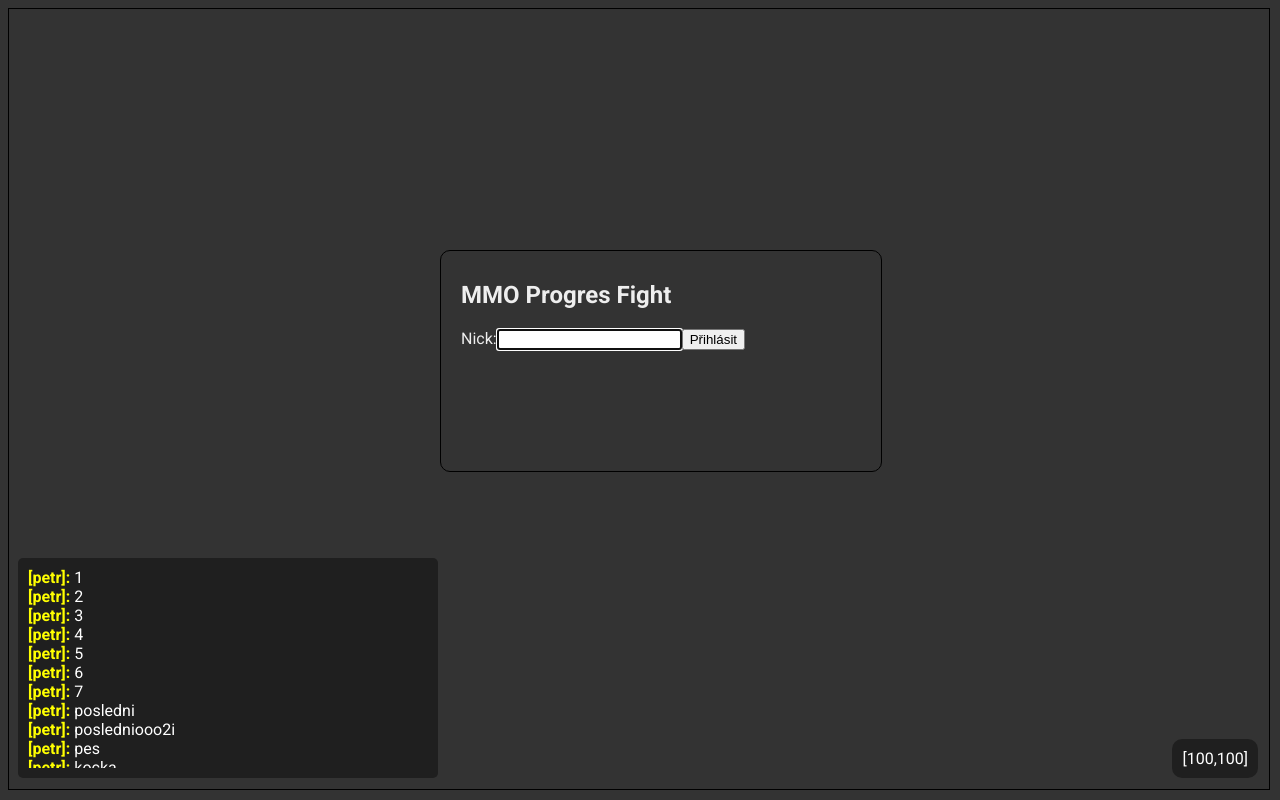
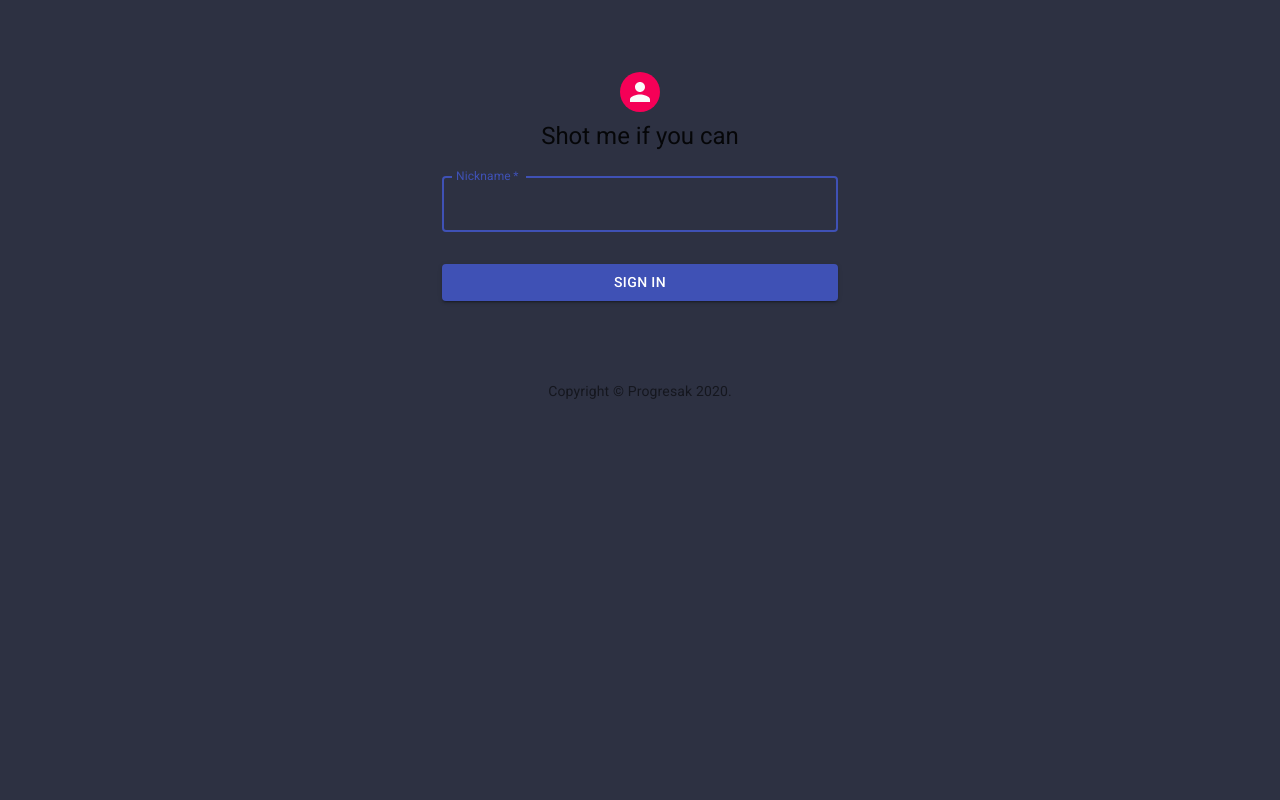
Before and after one commit to progresak/nodegame, a React app in the folder packages/frontend/: page / in a window 1280 px wide. Built offline with nearby package versions, Linux system fonts and the light colour scheme; no server answers; the HTML template or start-up script is replaced by a standard one.

Commit message:
new signIn page, removed a few jQuery lines, reformat

```diff
--- a/packages/frontend/js/app.js
+++ b/packages/frontend/js/app.js
@@ -2,17 +2,9 @@ const socket = io('http://localhost:8888');
 // const socket = io('https://backend-mmo.herokuapp.com/');
 window.socket = socket;
 
-$(document).ready(() => {
-    const gameDiv = $('#gameDiv');
-    const signDiv = $('#signDiv');
-    const signDivUsername = $('#signDiv-username');
-    const signDivPassword = $('#signDiv-password').hide();
-    const signDivSignUp = $('#signDiv-up').hide();
-
-    signDivUsername.focus();
-
-    const chatForm = $('#chat-form');
-    // scroll to bottom
+window.playGame = () => {
+    const ctx = $('#ctx')[0].getContext('2d');
+    const ctxUi = $('#ctx-ui')[0].getContext('2d');
 
     // /////////////////////////////////////
     // * PREPARED FOR MAGIC CAMERA * //
@@ -22,22 +14,15 @@ $(document).ready(() => {
         changeMap();
     });
 
-    signDivSignUp.click(() => {
-        socket.emit('signUp', {
-            username: signDivUsername.val(),
-            password: signDivPassword.val()
-        });
-    });
+    // signDivSignUp.click(() => {
+    //     socket.emit('signUp', {
+    //         username: signDivUsername.val(),
+    //         password: signDivPassword.val()
+    //     });
+    // });
 
     const area = $('#message-area');
-    socket.on('signInResponse', data => {
-        if (data.success) {
-            signDiv.hide();
-            gameDiv.show();
-        } else {
-            area.html('Neplatné přihlášení');
-        }
-    });
+
     socket.on('signUpResponse', data => {
         if (data.success) {
             area.html('Registrace proběhla úspěšně');
@@ -46,7 +31,14 @@ $(document).ready(() => {
         }
     });
     // Game
-
+    socket.on('signInResponse', data => {
+        if (data.success) {
+            // signDiv.hide();
+            // gameDiv.show();
+        } else {
+            area.html('Neplatné přihlášení');
+        }
+    });
     const Img = {};
     Img.player = new Image();
     Img.player.src = './img/avatar.png';
@@ -59,9 +51,7 @@ $(document).ready(() => {
     Img.map.wow.src = './img/map.jpg';
     Img.map.field = new Image();
     Img.map.field.src = './img/field.jpg';
-
-    const ctx = document.getElementById('ctx').getContext('2d');
-    const ctxUi = document.getElementById('ctx-ui').getContext('2d');
+    // }
     let WIDTH;
     let HEIGHT;
     const setDimension = function(w, h) {
@@ -339,7 +329,7 @@ $(document).ready(() => {
 
     let attackActive = false;
     document.onkeydown = function(event) {
-        if (!chatForm.is(':visible')) {
+        if (!$('#chat-form').is(':visible')) {
             if (event.keyCode === 68) {
                 // d
                 socket.emit('keyPress', {
@@ -365,7 +355,7 @@ $(document).ready(() => {
                 // w
                 socket.emit('keyPress', {
                     inputId: 'up',
-                    state: true,
+                    state: true
                 });
             }
             if (event.keyCode === 32) {
@@ -443,4 +433,4 @@ $(document).ready(() => {
             });
         }
     };
-});
+};
--- a/packages/frontend/src/App.tsx
+++ b/packages/frontend/src/App.tsx
@@ -8,7 +8,6 @@ import Content from './Content';
 
 const GlobalStyle = createGlobalStyle`
     body {
-      background: #333;
       font-family: 'Roboto', sans-serif;
     }
 `;
--- a/packages/frontend/src/Content.tsx
+++ b/packages/frontend/src/Content.tsx
@@ -1,16 +1,43 @@
 import React from 'react';
 import Playfield from './components/Playfield';
 import Interface from './components/Interface';
-import OldSignIn from './components/OldSignIn';
+import SignIn from './components/views/SignIn';
+import styled from 'styled-components';
+import { RootState } from './reducer';
+import { connect } from 'react-redux';
+import { isAuthenticated } from './ducks/App/selectors';
 
-const Content: React.FC = () => (
-    <>
-        <OldSignIn />
-        <div id={'gameDiv'}>
+interface ContentProps {
+    signedIn: boolean;
+}
+const Content: React.FC<ContentProps> = ({ signedIn }) => (
+    <AllWrapper>
+        {!signedIn ? <SignIn /> : null}
+
+        <div hidden={!signedIn} id={'gameDiv'}>
             <Playfield />
             <Interface />
         </div>
-    </>
+    </AllWrapper>
 );
 
-export default Content;
+const AllWrapper = styled.div`
+    width: 100%;
+    height: 100%;
+    background: #2D3142;
+    position: fixed;
+    top: 0;
+    left:0;
+`;
+
+const mapStateToProps = (state: RootState) => {
+    return {
+        signedIn: isAuthenticated(state)
+    };
+};
+
+interface StateProps {
+    signedIn: boolean;
+}
+
+export default connect<StateProps, {}, {}, RootState>(mapStateToProps)(Content);
--- a/packages/frontend/src/components/Chat/Chat.tsx
+++ b/packages/frontend/src/components/Chat/Chat.tsx
@@ -15,7 +15,6 @@ interface ChatProps {
     sendMessageToServer: (message: string) => void;
     sendPrivateMessage: (message: string, username: string) => void;
     addMessage: (args: { player: string; message: string }) => void;
-    addSystemMessage: (args: { message: string }) => void;
     messages: Array<Message>;
 }
 
@@ -24,7 +23,6 @@ const Chat: React.FC<ChatProps> = ({
     sendMessageToServer,
     sendPrivateMessage,
     addMessage,
-    addSystemMessage,
     messages
 }) => {
     const [active, updateActive] = useState(false);
@@ -44,10 +42,7 @@ const Chat: React.FC<ChatProps> = ({
         window.socket.on('addToChat', (data: { player: string; message: string }) => {
             addMessage(data);
         });
-        // @ts-ignore
-        window.socket.on('signInResponse', (data: { player: string; message: string }) => {
-            addSystemMessage({ message: 'Welcome on the server' });
-        });
+
         document.addEventListener('keydown', enterCallback, false);
 
         return () => {
@@ -56,7 +51,9 @@ const Chat: React.FC<ChatProps> = ({
     }, []);
 
     const scrollToBottom = () => {
-        wrapperElement.current.scrollIntoView({ behavior: 'smooth' });
+        if (wrapperElement && wrapperElement.current) {
+            wrapperElement.current.scrollIntoView({ behavior: 'smooth' });
+        }
     };
 
     useEffect(scrollToBottom, [messages]);
--- a/packages/frontend/src/components/Chat/connect.ts
+++ b/packages/frontend/src/components/Chat/connect.ts
@@ -1,6 +1,6 @@
 import { connect } from 'react-redux';
 import { getAllMessages } from '../../ducks/App/selectors';
-import { addMessage, addSystemMessage, sendMessageToServer, sendPrivateMessage } from '../../ducks/App/actions';
+import { addMessage, sendMessageToServer, sendPrivateMessage } from '../../ducks/App/actions';
 import { RootState } from '../../reducer';
 import { Message } from '../../ducks/App/reducer';
 
@@ -18,8 +18,8 @@ const mapDispatchToProps = {
     sendMessageToServer,
     sendPrivateMessage,
     addMessage,
-    addSystemMessage
 };
+
 const mapStateToProps = (state: RootState) => ({
     messages: getAllMessages(state)
 });
--- a/packages/frontend/src/components/Chat/styles.tsx
+++ b/packages/frontend/src/components/Chat/styles.tsx
@@ -14,8 +14,8 @@ export const MessagesContent = styled.div`
 
 export const ChatWrapperElement = styled.div`
     position: absolute;
-    left: 10px;
-    bottom: 10px;
+    left: 16px;
+    bottom: 16px;
     width: 400px;
     > p > b {
         color: yellow;
@@ -31,7 +31,7 @@ export const MessagesWrapper = styled.div`
     background: rgba(0, 0, 0, 0.4);
     padding: 10px;
     display: flex;
-    flex:1;
+    flex: 1;
     flex-direction: column;
     height: 100%;
 `;
--- a/packages/frontend/src/components/Interface.tsx
+++ b/packages/frontend/src/components/Interface.tsx
@@ -14,10 +14,12 @@ const Interface = () => (
 export default Interface;
 
 const InterfaceWrapper = styled.div`
+    z-index: -1;
     position: absolute;
-    top: 8px;
-    left: 8px;
+    // top: 8px;
+    // left: 8px;
 `;
+
 const PositionElement = styled.div`
     position: absolute;
     bottom: 10px;
--- a/packages/frontend/src/components/OldSignIn.tsx
+++ /dev/null
@@ -1,86 +0,0 @@
-import React, { useEffect, useState } from 'react';
-import { connect } from 'react-redux';
-import { signIn } from '../ducks/App/actions';
-import { RootState } from '../reducer';
-import styled from 'styled-components';
-
-interface OldSignInProps {
-    signedIn: boolean;
-    signIn: (credentials: { username: string; password: string }) => void;
-}
-
-const OldSignIn: React.FC<OldSignInProps> = ({ signedIn, signIn }) => {
-    // useEffect(() => {
-    //     window.setTimeout(() => {
-    //         signIn({ username: 'Progres', password: '' });
-    //     }, 400);
-    // }, []);
-    if (signedIn) {
-        return null;
-    }
-    const [username, setUsername] = useState('');
-
-    const handleUsernameChange = (e: React.ChangeEvent<HTMLInputElement>) =>
-        setUsername(e.currentTarget.value);
-
-    const onFormSubmit = (e: React.FormEvent) => {
-        signIn({ username, password: '' });
-        e.preventDefault();
-    };
-
-    return (
-        <SignInWrapper id="signDiv">
-            <h2>MMO Progres Fight</h2>
-            <form id="signForm" onSubmit={onFormSubmit}>
-                <label htmlFor="signDiv-username">Nick:</label>
-                <input
-                    onChange={handleUsernameChange}
-                    className="form-control"
-                    id="signDiv-username"
-                />
-                <input
-                    type="submit"
-                    className="btn btn-success"
-                    id="signDiv-in"
-                    value="Přihlásit"
-                />
-            </form>
-
-            <span className="color-info" id="message-area" />
-        </SignInWrapper>
-    );
-};
-
-const SignInWrapper = styled.div`
-    width: 400px;
-    min-height: 200px;
-    position: absolute;
-    left: 50%;
-    top: 50%;
-    margin-left: -200px;
-    margin-top: -150px;
-    border: 1px solid black;
-    border-radius: 10px;
-    padding: 10px 20px;
-    background: #333;
-    color: #eee;
-    z-index: 9999;
-`;
-
-const mapStateToProps = (state: RootState) => {
-    return {
-        signedIn: state.app.authenticated
-    };
-};
-
-interface StateProps {
-    signedIn: boolean;
-}
-
-interface DispatchProps {
-    signIn: (credentials: { username: string; password: string }) => void;
-}
-
-export default connect<StateProps, DispatchProps, {}, RootState>(mapStateToProps, { signIn })(
-    OldSignIn
-);
--- a/packages/frontend/src/components/Playfield.tsx
+++ b/packages/frontend/src/components/Playfield.tsx
@@ -1,11 +1,15 @@
-import React from 'react';
+import React, { useEffect } from 'react';
 import styled from 'styled-components';
 
 const Playfield = () => {
+    useEffect(() => {
+        // @ts-ignore
+        window.playGame();
+    }, []);
     return (
         <>
+            <CanvasElement id="ctx-ui" />
             <CanvasElement id="ctx" />
-            <CanvasElement id="ctx-ui" />
         </>
     );
 };
@@ -14,6 +18,8 @@ const CanvasElement = styled.canvas`
     position: absolute;
     top: 8px;
     left: 8px;
+    z-index: -1;
+
     border: 1px solid black;
 `;
 
--- a/packages/frontend/src/components/views/SignIn.tsx
+++ b/packages/frontend/src/components/views/SignIn.tsx
@@ -1,17 +1,16 @@
-import React from 'react';
+import React, { useEffect, useState } from 'react';
 import Avatar from '@material-ui/core/Avatar';
 import Button from '@material-ui/core/Button';
 import CssBaseline from '@material-ui/core/CssBaseline';
 import TextField from '@material-ui/core/TextField';
-import FormControlLabel from '@material-ui/core/FormControlLabel';
-import Checkbox from '@material-ui/core/Checkbox';
 import Link from '@material-ui/core/Link';
-import Grid from '@material-ui/core/Grid';
 import Box from '@material-ui/core/Box';
-// import LockOutlinedIcon from '@material-ui/icons/LockOutlined';
 import Typography from '@material-ui/core/Typography';
 import { makeStyles } from '@material-ui/core/styles';
 import Container from '@material-ui/core/Container';
+import { RootState } from '../../reducer';
+import { connect } from 'react-redux';
+import { addSystemMessage, signIn, signInSuccessfull } from '../../ducks/App/actions';
 
 function Copyright() {
     return (
@@ -24,6 +23,13 @@ function Copyright() {
             {'.'}
         </Typography>
     );
+}
+
+interface SignInProps {
+    signedIn: boolean;
+    signIn: (credentials: { username: string; password: string }) => void;
+    signInSuccessfull: () => void;
+    addSystemMessage: (args: { message: string }) => void;
 }
 
 const useStyles = makeStyles(theme => ({
@@ -41,35 +47,72 @@ const useStyles = makeStyles(theme => ({
         width: '100%', // Fix IE 11 issue.
         marginTop: theme.spacing(1)
     },
+    input: {
+        color: 'white'
+    },
     submit: {
         margin: theme.spacing(3, 0, 2)
+    },
+    wrapper: {
+        zIndex: 999999
     }
 }));
 
-export default function SignIn() {
+const SignIn: React.FC<SignInProps> = ({
+    signedIn,
+    signIn,
+    signInSuccessfull,
+    addSystemMessage
+}) => {
     const classes = useStyles();
 
+    if (signedIn) {
+        return null;
+    }
+    useEffect(() => {
+        // @ts-ignore
+        window.socket.on('signInResponse', (data: { player: string; message: string }) => {
+            addSystemMessage({ message: 'Welcome on the server' });
+            signInSuccessfull();
+        });
+    }, []);
+    const [username, setUsername] = useState('');
+
+    const handleUsernameChange = (e: React.ChangeEvent<HTMLInputElement>) =>
+        setUsername(e.currentTarget.value);
+
+    const onFormSubmit = (e: React.FormEvent) => {
+        signIn({ username, password: '' });
+        e.preventDefault();
+    };
+
     return (
-        <Container component="main" maxWidth="xs">
+        <Container id="signDiv" className={classes.wrapper} component="main" maxWidth="xs">
             <CssBaseline />
             <div className={classes.paper}>
                 <Avatar className={classes.avatar}>{/*<LockOutlinedIcon />*/}</Avatar>
                 <Typography component="h1" variant="h5">
                     Shot me if you can
                 </Typography>
-                <form className={classes.form} noValidate>
+                <form
+                    className={classes.form}
+                    noValidate
+                    onSubmit={onFormSubmit}
+                    autoComplete="off"
+                >
                     <TextField
                         variant="outlined"
                         margin="normal"
                         required
                         fullWidth
                         id="email"
-                        label="Email Address"
+                        label="Nickname"
+                        onChange={handleUsernameChange}
                         name="email"
-                        autoComplete="email"
                         autoFocus
+                        className={classes.input}
                     />
-                    <TextField
+                    {/* <TextField
                         variant="outlined"
                         margin="normal"
                         required
@@ -79,11 +122,11 @@ export default function SignIn() {
                         type="password"
                         id="password"
                         autoComplete="current-password"
-                    />
-                    <FormControlLabel
-                        control={<Checkbox value="remember" color="primary" />}
-                        label="Remember me"
-                    />
+                    /> */}
+                    {/*<FormControlLabel*/}
+                    {/*    control={<Checkbox value="remember" color="primary" />}*/}
+                    {/*    label="Remember me"*/}
+                    {/*/>*/}
                     <Button
                         type="submit"
                         fullWidth
@@ -93,18 +136,18 @@ export default function SignIn() {
                     >
                         Sign In
                     </Button>
-                    <Grid container>
-                        <Grid item xs>
-                            <Link href="#" variant="body2">
-                                Forgot password?
-                            </Link>
-                        </Grid>
-                        <Grid item>
-                            <Link href="#" variant="body2">
-                                {"Don't have an account? Sign Up"}
-                            </Link>
-                        </Grid>
-                    </Grid>
+                    {/*<Grid container>*/}
+                    {/*    <Grid item xs>*/}
+                    {/*        <Link href="#" variant="body2">*/}
+                    {/*            Forgot password?*/}
+                    {/*        </Link>*/}
+                    {/*    </Grid>*/}
+                    {/*    <Grid item>*/}
+                    {/*        <Link href="#" variant="body2">*/}
+                    {/*            {"Don't have an account? Sign Up"}*/}
+                    {/*        </Link>*/}
+                    {/*    </Grid>*/}
+                    {/*</Grid>*/}
                 </form>
             </div>
             <Box mt={8}>
@@ -112,4 +155,26 @@ export default function SignIn() {
             </Box>
         </Container>
     );
+};
+
+const mapStateToProps = (state: RootState) => {
+    return {
+        signedIn: state.app.authenticated
+    };
+};
+
+interface StateProps {
+    signedIn: boolean;
 }
+
+interface DispatchProps {
+    signIn: (credentials: { username: string; password: string }) => void;
+    signInSuccessfull: () => void;
+    addSystemMessage: (args: { message: string }) => void;
+}
+
+export default connect<StateProps, DispatchProps, {}, RootState>(mapStateToProps, {
+    signIn,
+    signInSuccessfull,
+    addSystemMessage
+})(SignIn);
--- a/packages/frontend/src/ducks/App/actions.ts
+++ b/packages/frontend/src/ducks/App/actions.ts
@@ -1,4 +1,11 @@
-import { ADD_MESSAGE, ADD_SYSTEM_MESSAGE, SEND_MESSAGE_TO_SERVER, SEND_PRIVATE_MESSAGE, SIGN_IN } from './actionTypes';
+import {
+    ADD_MESSAGE,
+    ADD_SYSTEM_MESSAGE,
+    SEND_MESSAGE_TO_SERVER,
+    SEND_PRIVATE_MESSAGE,
+    SIGN_IN,
+    SIGN_IN_SUCESSFULL
+} from './actionTypes';
 import { createAction, createWSAction } from '../helpers';
 
 export const signIn = ({ username, password }: { username: string; password: string }) => {
@@ -20,3 +27,7 @@ export const addMessage = ({ player, message }: { player: string; message: strin
 export const addSystemMessage = ({ message }: { message: string }) => {
     return createAction(ADD_SYSTEM_MESSAGE, { message });
 };
+
+export const signInSuccessfull = () => {
+    return createAction(SIGN_IN_SUCESSFULL);
+};
--- a/packages/frontend/src/ducks/App/selectors.ts
+++ b/packages/frontend/src/ducks/App/selectors.ts
@@ -1,5 +1,7 @@
-import { compose, get, tap, sortBy } from 'lodash/fp';
+import { compose, get, sortBy } from 'lodash/fp';
 
 const getParentApp = get('app');
 
-export const getAllMessages = compose(sortBy('time'), tap(console.log), get('messages'), getParentApp);
+export const getAllMessages = compose(sortBy('time'), get('messages'), getParentApp);
+
+export const isAuthenticated = compose( Boolean, get('authenticated'), getParentApp);
```
Also changed, not shown: 1 other file (tests, documents, lock files or other folders).
